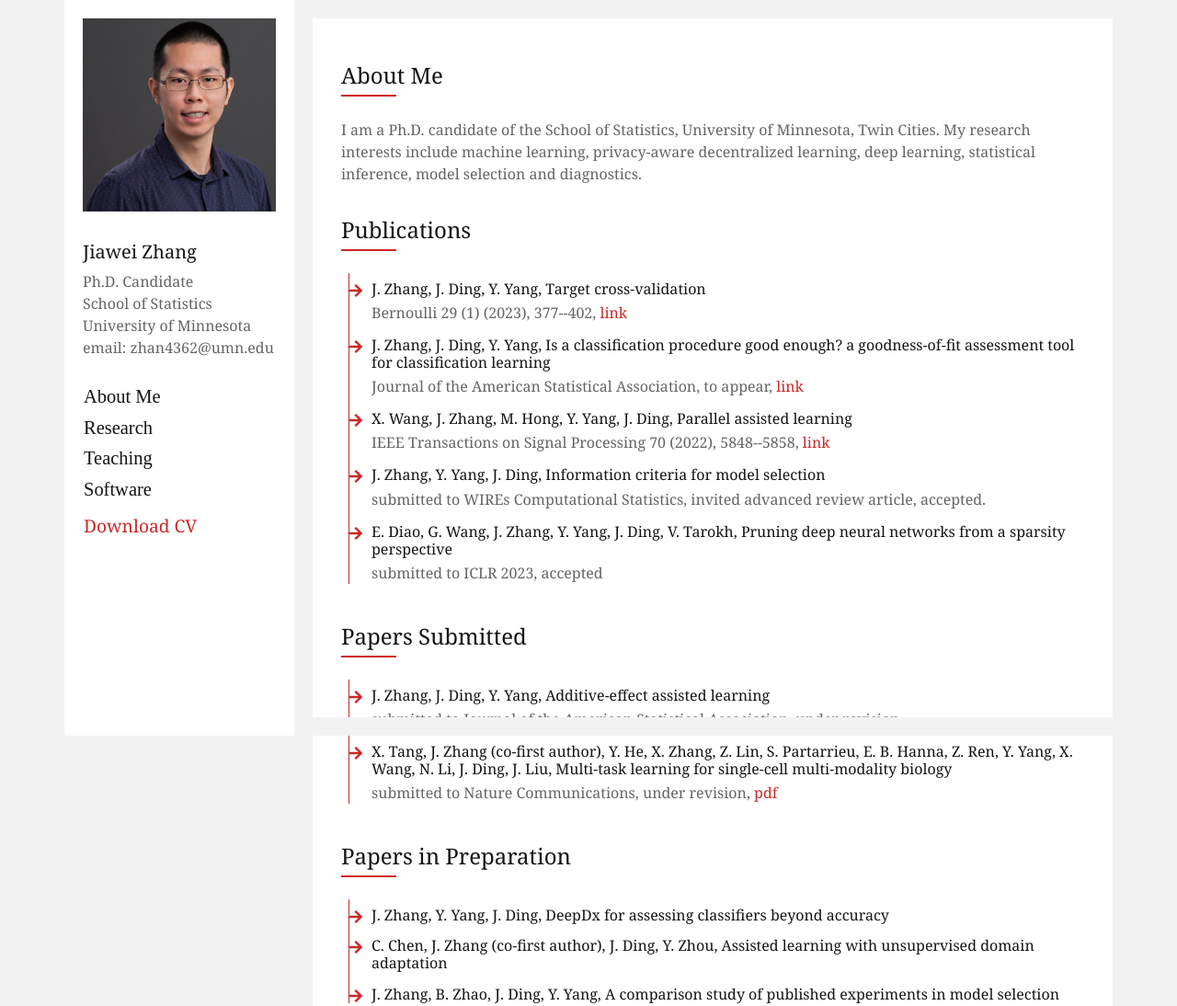
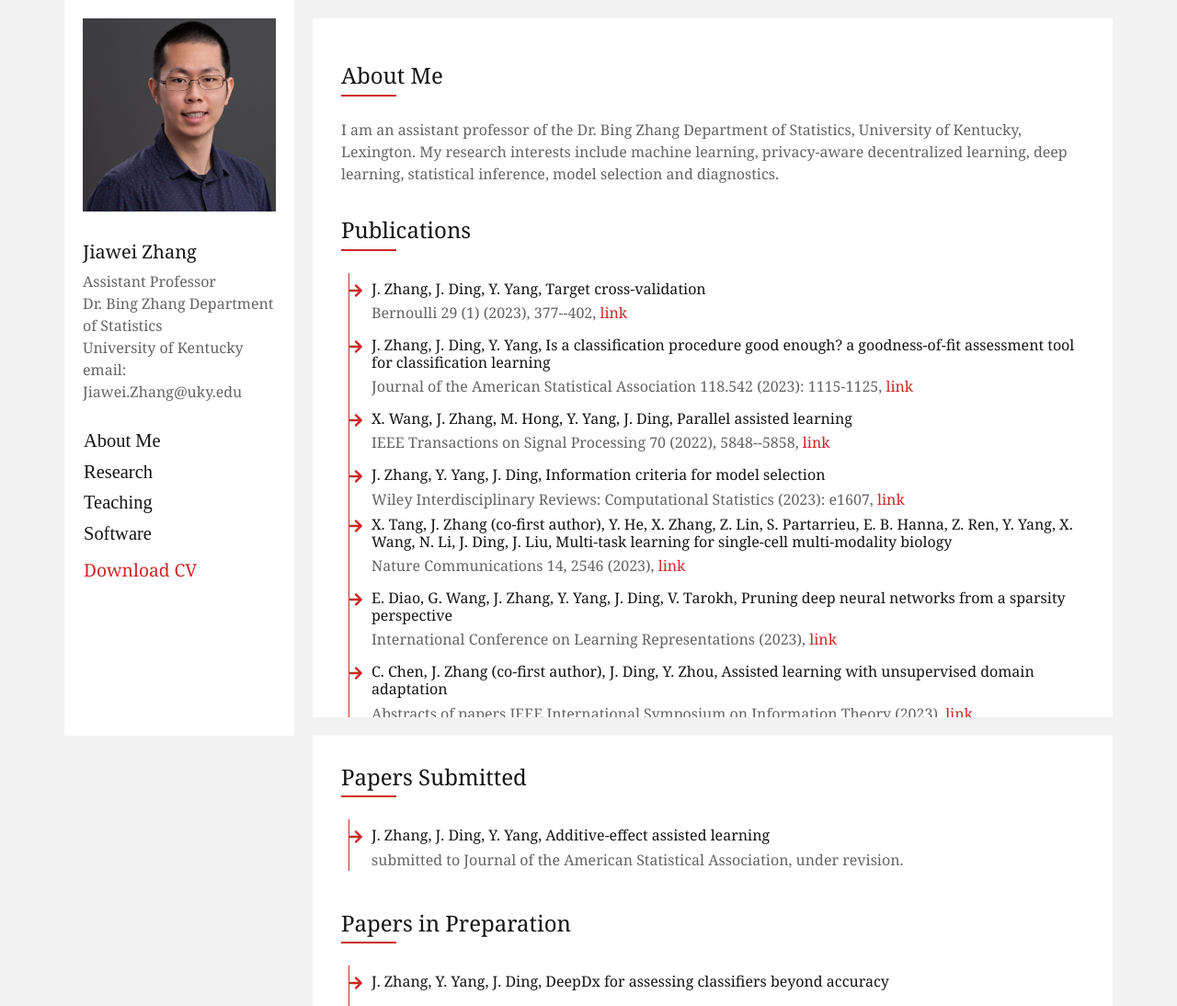
Before and after one commit to JZHANG4362/.github.io, a plain HTML site: page index.html in a window 1280 px wide. Shown: the top 1094 px of the page at 92% size. Drawn offline with nearby package versions, Linux system fonts and the light colour scheme; some packages are replaced by stand-ins of ours; a script that the page names is missing; a web font is replaced by a local one.

Commit message:
Update
Update the website and CV.

```diff
--- a/index.html
+++ b/index.html
@@ -31,10 +31,10 @@
                 <div class="sidebar-text d-flex flex-column h-100 justify-content-left text-left">
                     <img class="w-100 img-fluid mb-4" src="./img/myphoto_3.jpg" alt="Image">
                     <h5 class="mt-2">Jiawei Zhang</h5>
-                    Ph.D. Candidate<br>
-                    School of Statistics <br>
-                    University of Minnesota<br>
-                    email: zhan4362@umn.edu
+                    Assistant Professor<br>
+                    Dr. Bing Zhang Department of Statistics <br>
+                    University of Kentucky<br>
+                    email: Jiawei.Zhang@uky.edu
                       <a href="#About" class="btn btn-block btn-scroll" style="margin-top:22px;font-size: 1.28rem;font-family: 'Times New Roman';font-weight: 500;line-height: 1.2;color: #141414; text-align: left; padding-left: 0;">
                        About Me
                     </a>
@@ -60,7 +60,7 @@
                             <h4 class="title position-relative pb-2 mb-4">About Me</h4>
                         </div>
                         <div class="col-12">
-                            <p>I am a Ph.D. candidate of the School of Statistics, University of Minnesota, Twin Cities. My research interests include machine learning, privacy-aware decentralized learning, deep learning, statistical inference, model selection and diagnostics.</p>
+                            <p>I am an assistant professor of the Dr. Bing Zhang Department of Statistics, University of Kentucky, Lexington. My research interests include machine learning, privacy-aware decentralized learning, deep learning, statistical inference, model selection and diagnostics.</p>
                          </div></div></div>
                 <!-- About End -->
 
@@ -82,7 +82,7 @@
                                 <div class="position-relative mb-4">
                                     <i class="fa fa-arrow-right text-primary position-absolute" style="top: 3px; left: -24px;"></i>
                                     <h6 style="margin-top:-10px" class="mb-1">J. Zhang, J. Ding, Y. Yang, Is a classification procedure good enough? a goodness-of-fit assessment tool for classification learning</h6>
-                                <p>    Journal of the American Statistical Association, to appear, <a href="https://doi.org/10.1080/01621459.2021.1979010" target="_blank" >link</a></p>
+                                <p>    Journal of the American Statistical Association 118.542 (2023): 1115-1125, <a href="https://doi.org/10.1080/01621459.2021.1979010" target="_blank" >link</a></p>
                                 </div>
                                 	<div class="position-relative mb-4">
                                     <i class="fa fa-arrow-right text-primary position-absolute" style="top: 3px; left: -24px;"></i>
@@ -93,13 +93,34 @@
                                             <div class="position-relative mb-4">
                                     <i class="fa fa-arrow-right text-primary position-absolute" style="top: 3px; left: -24px;"></i>
                                     <h6 style="margin-top:-10px" class="mb-1">J. Zhang, Y. Yang, J. Ding, Information criteria for model selection</h6>
-                                <p> submitted to WIREs Computational Statistics, invited advanced review article, accepted. </p>
+                                <p>  Wiley Interdisciplinary Reviews: Computational Statistics (2023): e1607,
+                                <a href="
+                                   https://doi.org/10.1002/wics.1607" target="_blank">link</a> </p>
+
+
+                                          	<div class="position-relative mb-4">
+                                    <i class="fa fa-arrow-right text-primary position-absolute" style="top: 3px; left: -24px;"></i>
+                                    <h6 style="margin-top:-10px" class="mb-1">X. Tang, J. Zhang (co-first author), Y. He, X. Zhang, Z. Lin, S. Partarrieu, E. B. Hanna, Z. Ren, Y. Yang, X. Wang, N. Li, J. Ding, J. Liu, Multi-task learning for single-cell multi-modality biology </h6>
+                                <p> Nature Communications 14, 2546 (2023), <a href="https://www.nature.com/articles/s41467-023-37477-x#citeas" target="_blank" >link</a>
+ </p>
+                                </div>
                                 </div>
                                              <div class="position-relative mb-4">
                                     <i class="fa fa-arrow-right text-primary position-absolute" style="top: 3px; left: -24px;"></i>
                                     <h6 style="margin-top:-10px" class="mb-1">E. Diao, G. Wang, J. Zhang, Y. Yang, J. Ding, V. Tarokh, Pruning deep neural networks from a sparsity perspective</h6>
-                                    	 <p> submitted to ICLR 2023, accepted
+                                    	 <p> International Conference on Learning Representations (2023),
+                                    	 <a href="
+                                   https://arxiv.org/abs/2302.05601" target="_blank">link</a> </p>
                                  </div>
+
+                                	<div class="position-relative mb-4">
+                                    <i class="fa fa-arrow-right text-primary position-absolute" style="top: 3px; left: -24px;"></i>
+                                    <h6 style="margin-top:-10px" class="mb-1"> C. Chen, J. Zhang (co‐first author), J. Ding, Y. Zhou, Assisted learning with unsupervised domain adaptation</h6>
+                                    	<p> Abstracts of papers IEEE International Symposium on Information Theory (2023),
+                                    	 <a href="
+                                   http://www.sci.utah.edu/~beiwang/minimax/publications-ext/JieDing-Assisted-2023.pdf" target="_blank">link</a> </p>
+                                </div>
+
 
 
                             </div>
@@ -121,12 +142,7 @@
                                     <p>submitted to Journal of the American Statistical Association, under revision.</p>
                                 </div>
 
-                                <div class="position-relative mb-4">
-                                    <i class="fa fa-arrow-right text-primary position-absolute" style="top: 3px; left: -24px;"></i>
-                                    <h6 style="margin-top:-10px" class="mb-1">X. Tang, J. Zhang (co-first author), Y. He, X. Zhang, Z. Lin, S. Partarrieu, E. B. Hanna, Z. Ren, Y. Yang, X. Wang, N. Li, J. Ding, J. Liu, Multi-task learning for single-cell multi-modality biology </h6>
-                                <p> submitted to Nature Communications, under revision, <a href="https://www.biorxiv.org/content/10.1101/2022.06.03.494730v1.full" target="_blank" >pdf</a>
- </p>
-                                </div>
+
 
                             </div>
                         </div>
@@ -146,10 +162,7 @@
                                     <i class="fa fa-arrow-right text-primary position-absolute" style="top: 3px; left: -24px;"></i>
                                     <h6 class="mb-1">J. Zhang, Y. Yang, J. Ding, DeepDx for assessing classifiers beyond accuracy</h6>
                                 </div>
-                                <div class="position-relative mb-4">
-                                    <i class="fa fa-arrow-right text-primary position-absolute" style="top: 3px; left: -24px;"></i>
-                                    <h6 style="margin-top:-10px" class="mb-1"> C. Chen, J. Zhang (co‐first author), J. Ding, Y. Zhou, Assisted learning with unsupervised domain adaptation</h6>
-                                </div>
+
 
                                  <div class="position-relative mb-4">
                                     <i class="fa fa-arrow-right text-primary position-absolute" style="top: 3px; left: -24px;"></i>
```
Also changed, not shown: 2 other files.
